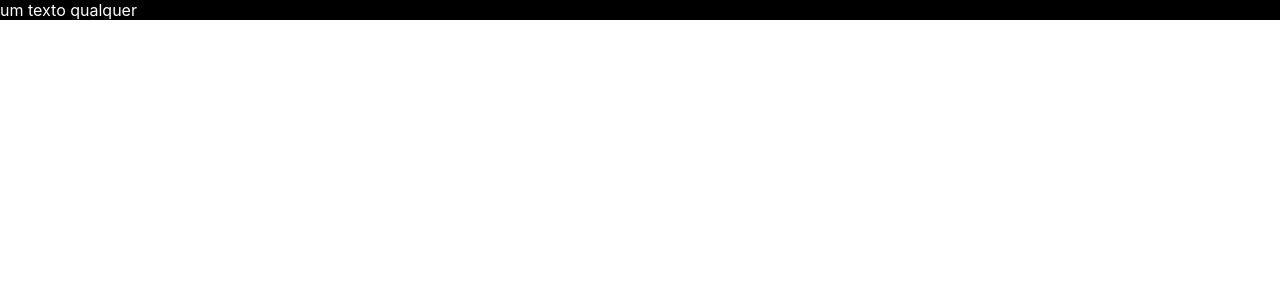
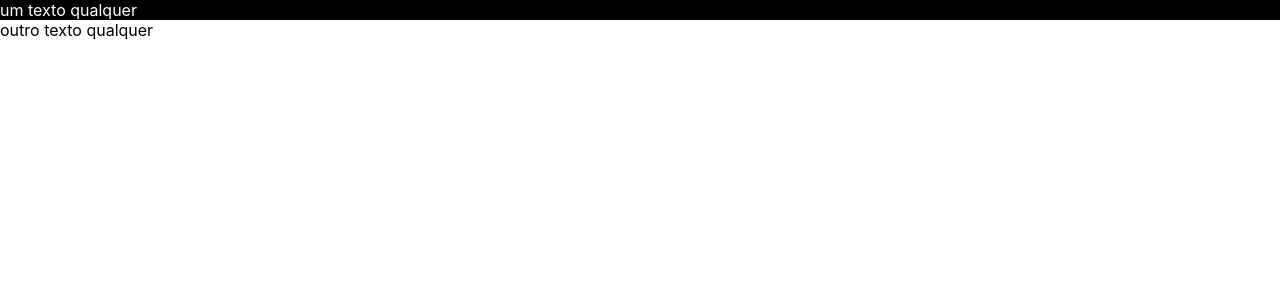
Before and after one commit to FCamara-Squad13/Mobile, a React (Create React App) app: page / in a window 1280 px wide. Shown: the top 300 px of the page. Built offline with nearby package versions, Linux system fonts and the light colour scheme.

Commit message:
Create Card component and add it to main page

```diff
--- a/src/App.tsx
+++ b/src/App.tsx
@@ -2,9 +2,15 @@ import React from "react";
 import "./App.css";
 
 import Home from "./pages/Home";
+import Card from "./components/Card";
 
 const App: React.FC = () => {
-  return <Home />;
+  return (
+    <>
+      <Home />
+      <Card />
+    </>
+  );
 };
 
 export default App;
--- /dev/null
+++ b/src/components/Card/index.tsx
@@ -0,0 +1,7 @@
+import React from "react";
+
+const Card: React.FC = () => {
+  return <div>outro texto qualquer</div>;
+};
+
+export default Card;
```
Also changed, not shown: src/components/Card/style.css (added).
